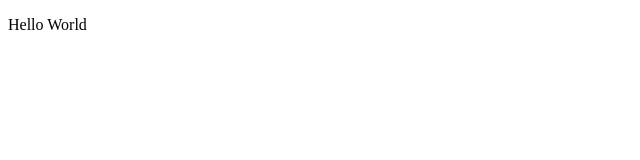
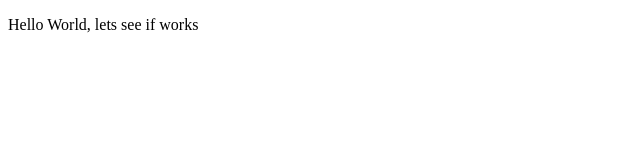
Before and after one commit to marioomendezz/ff, a plain HTML site: page index.html in a window 1280 px wide. Shown: the whole page, without its empty margins (0-640 px from the left). Drawn offline with Linux system fonts and the light colour scheme.

Commit message:
Mi primera vez

```diff
--- a/index.html
+++ b/index.html
@@ -6,6 +6,6 @@
     <title>Hello world</title>
 </head>
 <body>
-    <p>Hello World</p>
+    <p>Hello World, lets see if works </p>
 </body>
 </html>
```
